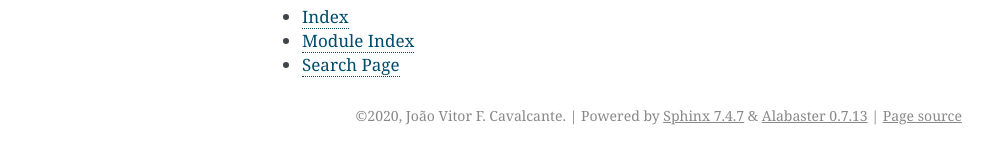
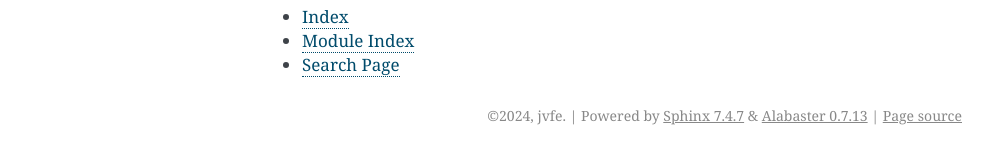
Before and after one commit to jvfe/pytrials, a Sphinx documentation site: the page built from docs/index.rst, in a window 1280 px wide. Shown: the part 952-1104 px from the top of the page, without its empty margins (148-1141 px from the left). Built offline with Sphinx 7.4.7, drawn with Linux system fonts in a browser that asks for light colours.

Commit message:
docs: Update docs conf
Signed-off-by: jvfe <jvfecav@gmail.com>

```diff
--- a/docs/conf.py
+++ b/docs/conf.py
@@ -19,8 +19,7 @@
 #
 import os
 import sys
-
-sys.path.insert(0, os.path.abspath(".."))
+sys.path.insert(0, os.path.abspath('..'))
 
 import pytrials
 
@@ -32,24 +31,24 @@
 
 # Add any Sphinx extension module names here, as strings. They can be
 # extensions coming with Sphinx (named 'sphinx.ext.*') or your custom ones.
-extensions = ["sphinx.ext.autodoc", "sphinx.ext.viewcode", "sphinxcontrib.napoleon"]
+extensions = ['sphinx.ext.autodoc', 'sphinx.ext.viewcode']
 
 # Add any paths that contain templates here, relative to this directory.
-templates_path = ["_templates"]
+templates_path = ['_templates']
 
 # The suffix(es) of source filenames.
 # You can specify multiple suffix as a list of string:
 #
 # source_suffix = ['.rst', '.md']
-source_suffix = ".rst"
+source_suffix = '.rst'
 
 # The master toctree document.
-master_doc = "index"
+master_doc = 'index'
 
 # General information about the project.
-project = "pytrials"
-copyright = "2020, João Vitor F. Cavalcante"
-author = "João Vitor F. Cavalcante"
+project = 'Pytrials'
+copyright = "2024, jvfe"
+author = "jvfe"
 
 # The version info for the project you're documenting, acts as replacement
 # for |version| and |release|, also used in various other places throughout
@@ -70,10 +69,10 @@
 # List of patterns, relative to source directory, that match files and
 # directories to ignore when looking for source files.
 # This patterns also effect to html_static_path and html_extra_path
-exclude_patterns = ["_build", "Thumbs.db", ".DS_Store"]
+exclude_patterns = ['_build', 'Thumbs.db', '.DS_Store']
 
 # The name of the Pygments (syntax highlighting) style to use.
-pygments_style = "sphinx"
+pygments_style = 'sphinx'
 
 # If true, `todo` and `todoList` produce output, else they produce nothing.
 todo_include_todos = False
@@ -84,7 +83,7 @@
 # The theme to use for HTML and HTML Help pages.  See the documentation for
 # a list of builtin themes.
 #
-html_theme = "alabaster"
+html_theme = 'alabaster'
 
 # Theme options are theme-specific and customize the look and feel of a
 # theme further.  For a list of options available for each theme, see the
@@ -95,13 +94,13 @@
 # Add any paths that contain custom static files (such as style sheets) here,
 # relative to this directory. They are copied after the builtin static files,
 # so a file named "default.css" will overwrite the builtin "default.css".
-html_static_path = ["_static"]
+html_static_path = ['_static']
 
 
 # -- Options for HTMLHelp output ---------------------------------------
 
 # Output file base name for HTML help builder.
-htmlhelp_basename = "pytrialsdoc"
+htmlhelp_basename = 'pytrialsdoc'
 
 
 # -- Options for LaTeX output ------------------------------------------
@@ -110,12 +109,15 @@
     # The paper size ('letterpaper' or 'a4paper').
     #
     # 'papersize': 'letterpaper',
+
     # The font size ('10pt', '11pt' or '12pt').
     #
     # 'pointsize': '10pt',
+
     # Additional stuff for the LaTeX preamble.
     #
     # 'preamble': '',
+
     # Latex figure (float) alignment
     #
     # 'figure_align': 'htbp',
@@ -125,13 +127,9 @@
 # (source start file, target name, title, author, documentclass
 # [howto, manual, or own class]).
 latex_documents = [
-    (
-        master_doc,
-        "pytrials.tex",
-        "pytrials Documentation",
-        "João Vitor F. Cavalcante",
-        "manual",
-    ),
+    (master_doc, 'pytrials.tex',
+     'Pytrials Documentation',
+     'jvfe', 'manual'),
 ]
 
 
@@ -139,7 +137,11 @@
 
 # One entry per manual page. List of tuples
 # (source start file, name, description, authors, manual section).
-man_pages = [(master_doc, "pytrials", "pytrials Documentation", [author], 1)]
+man_pages = [
+    (master_doc, 'pytrials',
+     'Pytrials Documentation',
+     [author], 1)
+]
 
 
 # -- Options for Texinfo output ----------------------------------------
@@ -148,13 +150,10 @@
 # (source start file, target name, title, author,
 #  dir menu entry, description, category)
 texinfo_documents = [
-    (
-        master_doc,
-        "pytrials",
-        "pytrials Documentation",
-        author,
-        "pytrials",
-        "One line description of project.",
-        "Miscellaneous",
-    ),
+    (master_doc, 'pytrials',
+     'Pytrials Documentation',
+     author,
+     'pytrials',
+     'One line description of project.',
+     'Miscellaneous'),
 ]
```
